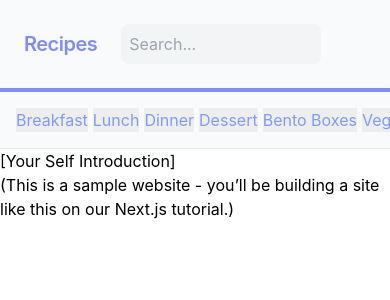
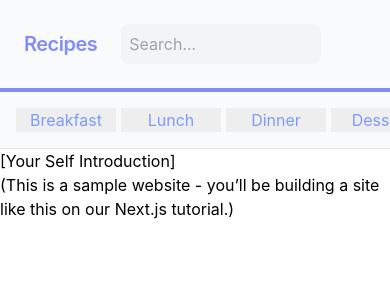
Before and after one commit to willsower/imamu-room-recipes, a Next.js app: page / in a window 390 px wide. Shown: the top 300 px of the page. Built offline with nearby package versions, Linux system fonts and the light colour scheme.

Commit message:
Updated header and navigation

```diff
--- /dev/null
+++ b/components/header.js
@@ -0,0 +1,19 @@
+import Search from "./search";
+
+export default function Header() {
+  return (
+    <header>
+      <div className="flex items-center bg-gray-50 p-6 border-b-4 border-indigo-400">
+        <div className="flex items-center flex-shrink-0 text-indigo-400 mr-6">
+          <span className="font-semibold text-xl tracking-tight text-indigo-400">
+            Recipes
+          </span>
+        </div>
+
+        <div className="flex-shrink-0 text-indigo-400 mr-3 w-7/12 sm:w-8/12 md:w-9/12">
+          <Search />
+        </div>
+      </div>
+    </header>
+  );
+}
--- a/components/nav.js
+++ b/components/nav.js
@@ -1,20 +1,6 @@
-import Search from "./search";
-
 export default function Nav() {
   return (
-    <nav>
-      <div className="flex items-center bg-gray-50 p-6 border-b-4 border-indigo-400">
-        <div className="flex items-center flex-shrink-0 text-indigo-400 mr-6">
-          <span className="font-semibold text-xl tracking-tight text-indigo-400">
-            Recipes
-          </span>
-        </div>
-
-        <div className="flex-shrink-0 text-indigo-400 mr-3 w-7/12 sm:w-8/12 md:w-9/12">
-          <Search />
-        </div>
-      </div>
-      <div className = "flex items-center bg-gray-50 p-4 border-b border-gray-200 w-full custom-horizontal-nav">
+    <nav className="items-center bg-gray-50 p-4 border-b border-gray-200 w-full custom-horizontal-nav">
       <a>Breakfast</a>
       <a>Lunch</a>
       <a>Dinner</a>
@@ -23,7 +9,6 @@ export default function Nav() {
       <a>Vegetarian</a>
       <a>Vegan</a>
       <a>About</a>
-      </div>
     </nav>
   );
 }
--- a/pages/index.js
+++ b/pages/index.js
@@ -1,6 +1,7 @@
 import Head from "next/head";
 import Link from "next/link";
 import Nav from "../components/nav";
+import Header from "../components/header";
 
 export default function Home() {
   return (
@@ -8,7 +9,8 @@ export default function Home() {
       <Head>
         <title>Imamu-Room Recipes</title>
       </Head>
-      <Nav/>
+      <Header />
+      <Nav />
       <section>
         <p>[Your Self Introduction]</p>
         <p>
```
Lines whose indentation alone changed are shown as unchanged.
